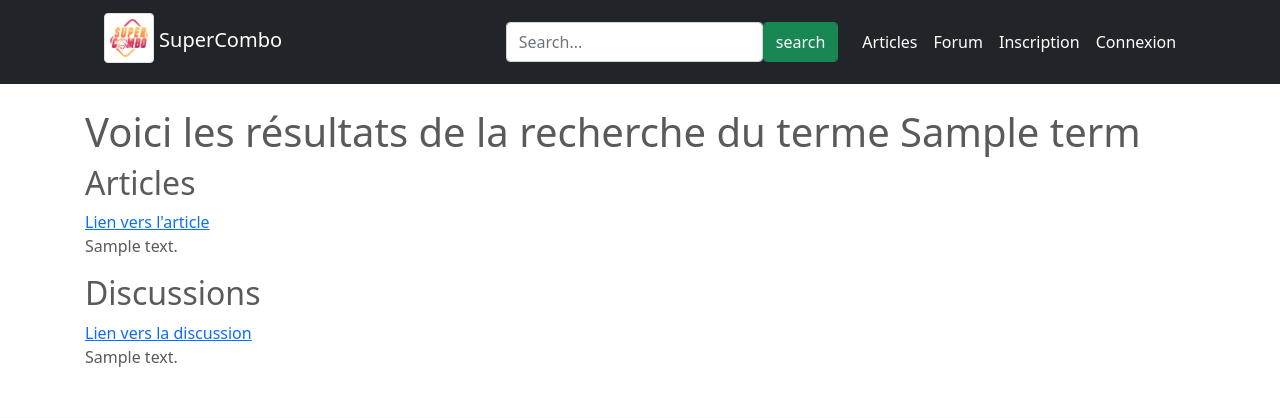
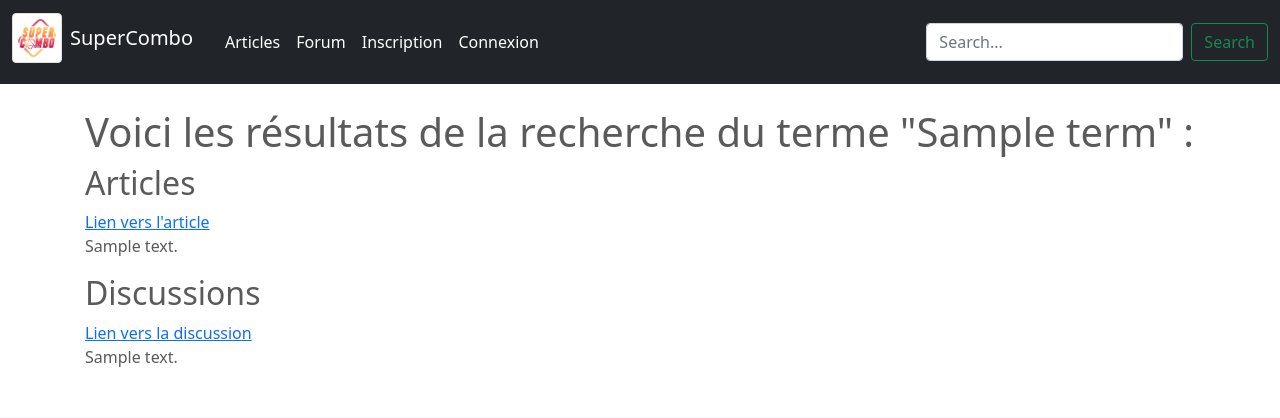
Before and after one commit to MadickeTHIANE/SuperCombo, a Symfony app: template templates/index/search.html.twig in a window 1280 px wide. Shown: the top 418 px of the page. Run offline with Twig, Linux system fonts and the light colour scheme; the template is opened without the code that fills it: most values are stand-ins (such as "Sample title", 1, 10 or a date in 2020); some libraries are stand-ins or nearby versions.

Commit message:
Rework du style

```diff
--- a/templates/index/search.html.twig
+++ b/templates/index/search.html.twig
@@ -6,7 +6,7 @@
 
 {% block body %}
 
-        <h1>Voici les résultats de la recherche du terme {{ term }}</h1>
+        <h1>Voici les résultats de la recherche du terme "{{ term }}" :</h1>
         <h2>Articles</h2>
         {% if articles is empty %}
                 <p>Aucun article ne correspond à votre recherche</p>
--- a/templates/layout/header.html.twig
+++ b/templates/layout/header.html.twig
@@ -1,44 +1,37 @@
 <header>
 	<!-- Fixed navbar -->
 	<nav class="navbar navbar-expand-md navbar-dark fixed-top bg-dark">
-		<div class="container-fluid justify-content-around">
-			<a class="navbar-brand mx-2" href="{{ path('index') }}"><img src={{ asset('assets/img/logo.png') }} alt="logo" width="50px" class="img img-thumbnail figure-img">
-				<h1 class="h5 d-inline">SuperCombo</h1>
+		<div class="container-fluid">
+			<a class="navbar-brand d-flex align-items-center fs-4 mb-0" href="{{ path('index') }}">
+				<img src="{{ asset('assets/img/logo.png') }}" alt="logo" width="50px" class="img img-thumbnail figure-img">
+				<h1 class="navbar-brand mx-2">SuperCombo</h1>
 			</a>
-			<div>
-				<button class="navbar-toggler float-sm-right" type="button" data-bs-toggle="collapse" data-bs-target="#navbarCollapse" aria-controls="navbarCollapse" aria-expanded="false" aria-label="Toggle navigation">
+			<button class="navbar-toggler" type="button" data-bs-toggle="collapse" data-bs-target="#navbarCollapse" aria-controls="navbarCollapse" aria-expanded="false" aria-label="Toggle navigation">
 				<span class="navbar-toggler-icon"></span>
 			</button>
 			<div class="collapse navbar-collapse" id="navbarCollapse">
 				<ul class="navbar-nav me-auto mb-2 mb-md-0">
-					<form class="col-5 mx-md-5 col-lg-auto mb-3 mb-lg-0 me-lg-3 d-md-flex" wtx-context="500D2FCE-75B2-412E-881C-0C996F1FFFDE" action="{{ path('search') }}">
-          					<input type="search" name="search" class="form-control form-control-dark w-100" placeholder="Search..." aria-label="Search" wtx-context="4368D188-76A9-491D-A21D-36A010F0B660">
-						  <input type="submit" class="form-control btn-success w-25" value="search">
-        				</form>
 					<li class="nav-item">
-							<a class="nav-link active onglet" aria-current="page" href="{{ path('article_index') }}">Articles</a>
+						<a class="nav-link active" aria-current="page" href="{{ path('article_index') }}">Articles</a>
 					</li>
 					<li class="nav-item">
-							<a class="nav-link active onglet" aria-current="page" href="{{ path('blog_index') }}">Forum</a>
+						<a class="nav-link active" aria-current="page" href="{{ path('blog_index') }}">Forum</a>
 					</li>
 					{% if is_granted('ROLE_USER') == false %}
 						<li class="nav-item">
-								<a class="nav-link active onglet" href={{ path('user_register') }}>Inscription</a>
+							<a class="nav-link active" href={{ path('user_register') }}>Inscription</a>
 						</li>
 						<li class="nav-item">
-								<a class="nav-link active onglet" href={{ path('app_login') }}>Connexion</a>
+							<a class="nav-link active" href={{ path('app_login') }}>Connexion</a>
 						</li>
-							{# {% endif %} #}
 					{% else %}
-
-							{# {% if is_granted('ROLE_USER') %} #}
 						<li class="nav-item">
-								<a class="nav-link active onglet" href={{ path('app_logout') }}>Déconnexion</a>
+							<a class="nav-link active" href={{ path('app_logout') }}>Déconnexion</a>
 						</li>
 					{% endif %}
 					{% if is_granted('ROLE_ADMIN') %}
 						<li class="nav-item dropdown">
-								<a class="nav-link active  onglet dropdown-toggle" href="#" id="dropdown01" data-bs-toggle="dropdown" aria-expanded="false">Menu admin</a>
+							<a class="nav-link active dropdown-toggle" href="#" id="dropdown01" data-bs-toggle="dropdown" aria-expanded="false">Menu admin</a>
 							<ul class="dropdown-menu" aria-labelledby="category">
 								<li>
 									<a class="dropdown-item" href={{ path('admin_video_index') }}>Gérer les vidéos</a>
@@ -64,7 +57,10 @@
 						</li>
 					{% endif %}
 				</ul>
-				</div>
+				<form class="d-flex" action="{{ path('search') }}">
+					<input type="search" name="search" class="form-control me-2" placeholder="Search..." aria-label="Search" >
+						<input type="submit" class="btn btn-outline-success" value="Search">
+				</form>
 			</div>
 		</div>
 	</nav>
```
Also changed, not shown: templates/base.html.twig (+8 -6 lines). Lines whose indentation alone changed are shown as unchanged.
